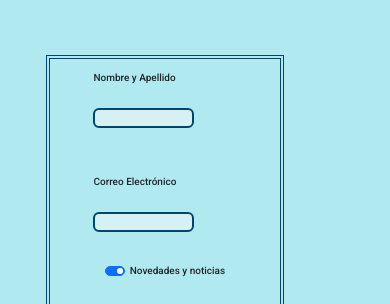
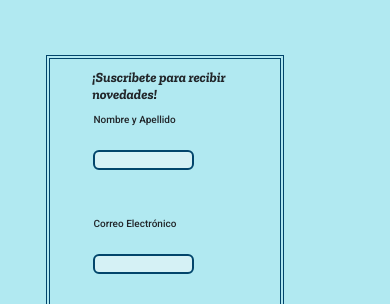
Before and after one commit to ArianaBrun/mundorubik2-ariana-goetzel-brun, a plain HTML site: page index.html in a window 390 px wide. Shown: the part 803-1107 px from the top of the page. Drawn offline with nearby package versions, Linux system fonts and the light colour scheme.

Commit message:
responsive index definitivo?

```diff
--- a/index.html
+++ b/index.html
@@ -52,17 +52,14 @@
                     </iframe>
                 </div>
             </div>
-        </div> <br>
-        <section>
-            <h2>¡Suscribete para recibir novedades!</h2> <br>
-        </section>
-
+        </div> <br> <br>
 
         <section>
             <div class="container">
                 <div class="row">
                     <div class="col-lg-4 col">
                         <form action="#" class="form-index">
+                            <h2>¡Suscribete para recibir novedades!</h2>
                             <div class="mb-3">
                                 <label for="exampleInputEmail1" class="form-label">Nombre y Apellido</label>
                                 <br><br>
--- a/style.css
+++ b/style.css
@@ -181,7 +181,7 @@ p {
 
 h2 {
     font-family: 'Zilla Slab', serif;
-    font-size: 22px;
+    font-size: 24px;
     font-style: oblique;
     margin-left: 3%;
     text-align: left;
@@ -346,7 +346,6 @@ header ul a:hover {
 
 @media (max-width: 438px) {
 
-    h2,
     .text-envios {
         display: none;
     }
```
